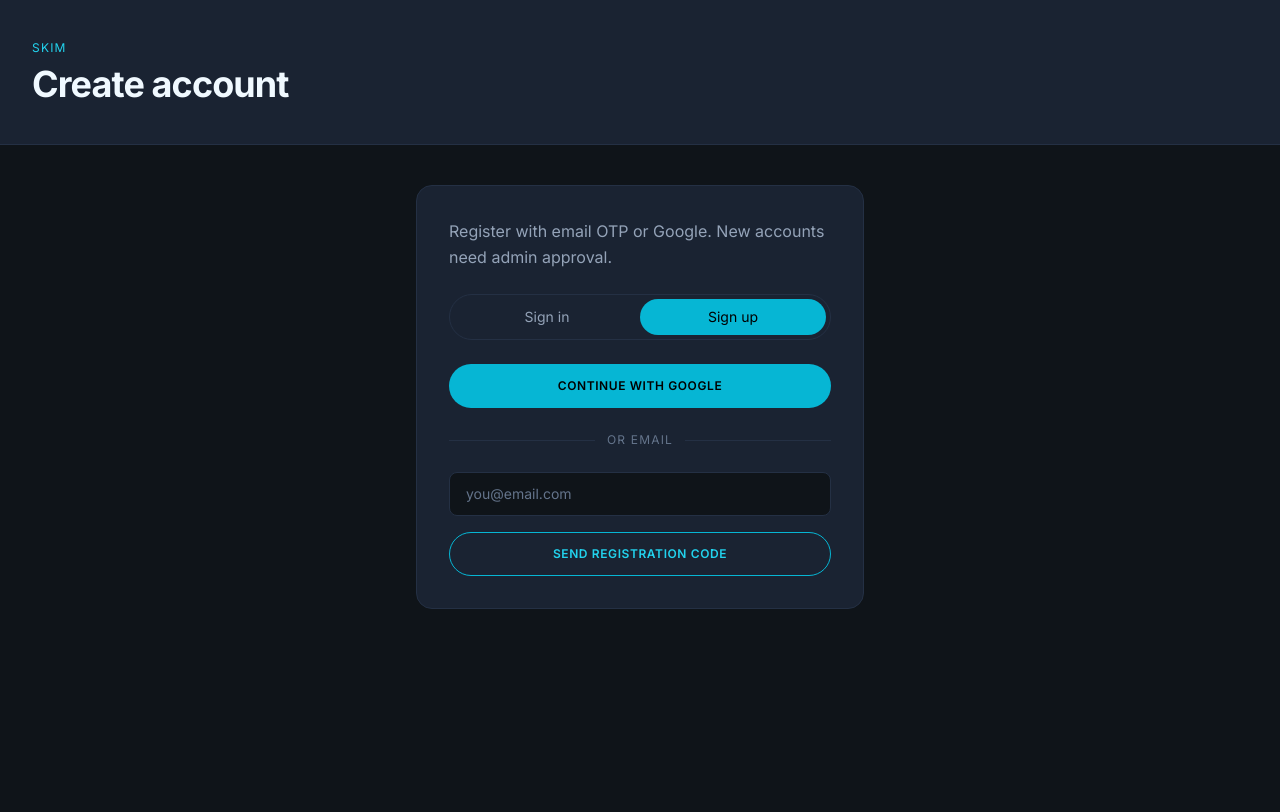
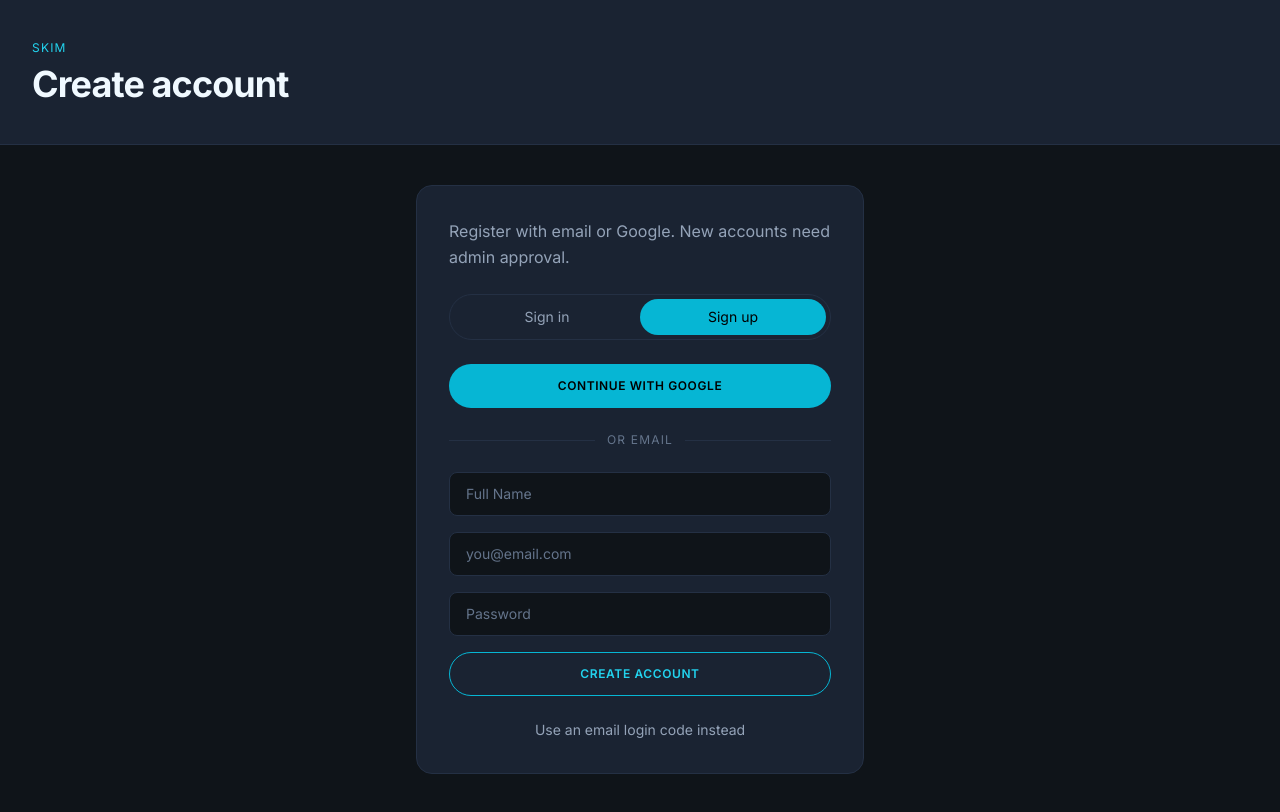
Before and after one commit to Ssaammmmiitt/Skim, a Next.js app in the folder dashboard/: page /login in a window 1280 px wide. Both pictures are taken after a click on the button "Sign up". Built offline with nearby package versions, Linux system fonts and the light colour scheme; no server answers.

Commit message:
feat: add password authentication support to login page, update ingestion tests with database mocks, and inject DB URL into CI pipeline.

```diff
--- a/dashboard/src/app/login/page.tsx
+++ b/dashboard/src/app/login/page.tsx
@@ -7,7 +7,8 @@ import { cn } from "@/lib/cn";
 import * as ui from "@/lib/tailwind-ui";
 
 type Mode = "signin" | "signup";
-type Step = "email" | "verify-otp";
+type Method = "password" | "otp";
+type Step = "input" | "verify-otp" | "verify-email-link";
 type Feedback = { text: string; kind: "error" | "info" };
 
 const ERROR_MESSAGES: Record<string, string> = {
@@ -25,7 +26,7 @@ function readUrlErrorMessage(): string {
 
 function modeTabClass(active: boolean) {
   return cn(
-    "flex-1 rounded-full py-2 text-sm font-medium transition",
+    "flex-1 rounded-full py-2 text-sm font-medium transition cursor-pointer",
     active ? "bg-cyan-core text-black" : "text-secondary"
   );
 }
@@ -33,10 +34,16 @@ function modeTabClass(active: boolean) {
 export default function LoginPage() {
   const router = useRouter();
   const supabase = createClient();
+
   const [mode, setMode] = useState<Mode>("signin");
-  const [step, setStep] = useState<Step>("email");
+  const [method, setMethod] = useState<Method>("password");
+  const [step, setStep] = useState<Step>("input");
+
+  const [name, setName] = useState("");
   const [email, setEmail] = useState("");
+  const [password, setPassword] = useState("");
   const [otp, setOtp] = useState("");
+
   const [urlErrorMessage] = useState(readUrlErrorMessage);
   const [feedback, setFeedback] = useState<Feedback | null>(null);
   const [loading, setLoading] = useState(false);
@@ -67,19 +74,53 @@ export default function LoginPage() {
     setLoading(false);
   }
 
-  async function sendOtp(event: React.FormEvent) {
+  async function submitInput(event: React.FormEvent) {
     event.preventDefault();
     setLoading(true);
     setFeedback(null);
+
+    if (method === "password") {
+      if (mode === "signup") {
+        const { error, data } = await supabase.auth.signUp({
+          email: email.trim(),
+          password,
+          options: {
+            data: { name: name.trim() },
+          },
+        });
+
+        if (error) {
+          setFeedback({ text: error.message, kind: "error" });
+        } else {
+          if (data.session) {
+            router.push("/auth/complete");
+          } else {
+            setStep("verify-email-link");
+            setFeedback({
+              text: "Registration successful! Please check your email to verify your account before signing in.",
+              kind: "info",
+            });
+          }
+        }
+      } else {
+        const { error } = await supabase.auth.signInWithPassword({
+          email: email.trim(),
+          password,
+        });
+        if (error) {
+          setFeedback({ text: error.message, kind: "error" });
+        } else {
+          router.push("/auth/complete");
+        }
+      }
+    } else {
       const { error } = await supabase.auth.signInWithOtp({
         email: email.trim(),
         options: { shouldCreateUser: mode === "signup" },
       });
-    setLoading(false);
       if (error) {
         setFeedback({ text: error.message, kind: "error" });
-      return;
-    }
+      } else {
         setStep("verify-otp");
         setFeedback({
           text:
@@ -88,6 +129,9 @@ export default function LoginPage() {
               : "Enter the 6-digit login code from your email.",
           kind: "info",
         });
+      }
+    }
+    setLoading(false);
   }
 
   async function verifyOtp(event: React.FormEvent) {
@@ -109,7 +153,7 @@ export default function LoginPage() {
 
   function switchMode(next: Mode) {
     setMode(next);
-    setStep("email");
+    setStep("input");
     setOtp("");
     setFeedback(null);
   }
@@ -127,8 +171,8 @@ export default function LoginPage() {
         <div className={cn(ui.card, "w-full max-w-md p-6 sm:p-8")}>
           <p className={ui.body}>
             {mode === "signup"
-              ? "Register with email OTP or Google. New accounts need admin approval."
-              : "Sign in with Google or a login code. Approved accounts only."}
+              ? "Register with email or Google. New accounts need admin approval."
+              : "Sign in with Google, password, or login code. Approved accounts only."}
           </p>
 
           <div className="mt-6 flex rounded-full border border-surface-raised p-1">
@@ -183,14 +227,38 @@ export default function LoginPage() {
               </button>
               <button
                 type="button"
-                onClick={() => setStep("email")}
-                className="w-full text-sm text-secondary hover:text-cyan-bright"
+                onClick={() => setStep("input")}
+                className="w-full text-sm text-secondary hover:text-cyan-bright cursor-pointer"
               >
                 Use a different email
               </button>
             </form>
+          ) : step === "verify-email-link" ? (
+            <div className="space-y-4">
+              <p className="text-sm text-secondary">
+                We've sent a confirmation link to your email. Please check your inbox and spam folder.
+              </p>
+              <button
+                type="button"
+                onClick={() => setStep("input")}
+                className="w-full text-sm text-secondary hover:text-cyan-bright cursor-pointer"
+              >
+                Back to sign in
+              </button>
+            </div>
           ) : (
-            <form onSubmit={sendOtp} className="space-y-4">
+            <form onSubmit={submitInput} className="space-y-4">
+              {mode === "signup" && method === "password" && (
+                <input
+                  type="text"
+                  placeholder="Full Name"
+                  value={name}
+                  onChange={(e) => setName(e.target.value)}
+                  className={ui.input}
+                  required
+                />
+              )}
+
               <input
                 type="email"
                 placeholder="you@email.com"
@@ -199,14 +267,43 @@ export default function LoginPage() {
                 className={ui.input}
                 required
               />
+
+              {method === "password" && (
+                <input
+                  type="password"
+                  placeholder="Password"
+                  value={password}
+                  onChange={(e) => setPassword(e.target.value)}
+                  className={ui.input}
+                  required
+                />
+              )}
+
               <button
                 type="submit"
                 disabled={loading}
                 className={cn(ui.btnGhost, "w-full")}
               >
-                {mode === "signup"
+                {method === "password"
+                  ? mode === "signup"
+                    ? "Create account"
+                    : "Sign in with password"
+                  : mode === "signup"
                     ? "Send registration code"
                     : "Send login code"}
+              </button>
+
+              <button
+                type="button"
+                onClick={() => {
+                  setMethod(method === "password" ? "otp" : "password");
+                  setFeedback(null);
+                }}
+                className="w-full text-sm text-secondary hover:text-cyan-bright mt-2 cursor-pointer"
+              >
+                {method === "password"
+                  ? "Use an email login code instead"
+                  : "Use a password instead"}
               </button>
             </form>
           )}
--- a/dashboard/src/lib/tailwind-ui.ts
+++ b/dashboard/src/lib/tailwind-ui.ts
@@ -36,16 +36,16 @@ export const textarea =
   "min-h-[44px] w-full resize-none rounded-xl border border-surface-raised bg-canvas px-3 py-2.5 text-sm text-foreground outline-none placeholder:text-muted focus:border-cyan-core focus:ring-2 focus:ring-cyan-core/25 disabled:opacity-50 sm:min-h-[52px] sm:px-4 sm:py-3";
 
 export const btnPrimary =
-  "inline-flex min-h-11 items-center justify-center rounded-full bg-cyan-core px-5 py-2.5 text-xs font-semibold uppercase tracking-wider text-black transition hover:bg-cyan-bright focus-visible:outline-none focus-visible:ring-2 focus-visible:ring-cyan-core focus-visible:ring-offset-2 focus-visible:ring-offset-canvas disabled:cursor-not-allowed disabled:opacity-40";
+  "inline-flex min-h-11 cursor-pointer items-center justify-center rounded-full bg-cyan-core px-5 py-2.5 text-xs font-semibold uppercase tracking-wider text-black transition hover:bg-cyan-bright focus-visible:outline-none focus-visible:ring-2 focus-visible:ring-cyan-core focus-visible:ring-offset-2 focus-visible:ring-offset-canvas disabled:cursor-not-allowed disabled:opacity-40";
 
 export const btnSecondary =
-  "inline-flex min-h-11 items-center justify-center rounded-full border border-surface-raised px-4 py-2.5 text-xs font-semibold uppercase tracking-wider text-secondary transition hover:border-cyan-core hover:text-cyan-bright focus-visible:outline-none focus-visible:ring-2 focus-visible:ring-cyan-core/40 disabled:cursor-not-allowed disabled:opacity-40";
+  "inline-flex min-h-11 cursor-pointer items-center justify-center rounded-full border border-surface-raised px-4 py-2.5 text-xs font-semibold uppercase tracking-wider text-secondary transition hover:border-cyan-core hover:text-cyan-bright focus-visible:outline-none focus-visible:ring-2 focus-visible:ring-cyan-core/40 disabled:cursor-not-allowed disabled:opacity-40";
 
 export const btnGhost =
-  "inline-flex min-h-11 items-center justify-center rounded-full border border-cyan-core px-5 py-2.5 text-xs font-semibold uppercase tracking-wider text-cyan-bright transition hover:bg-cyan-muted focus-visible:outline-none focus-visible:ring-2 focus-visible:ring-cyan-core/40";
+  "inline-flex min-h-11 cursor-pointer items-center justify-center rounded-full border border-cyan-core px-5 py-2.5 text-xs font-semibold uppercase tracking-wider text-cyan-bright transition hover:bg-cyan-muted focus-visible:outline-none focus-visible:ring-2 focus-visible:ring-cyan-core/40";
 
 export const btnDanger =
-  "inline-flex min-h-11 items-center justify-center rounded-full border border-error px-4 py-2 text-sm text-error transition hover:bg-error-surface/30";
+  "inline-flex min-h-11 cursor-pointer items-center justify-center rounded-full border border-error px-4 py-2 text-sm text-error transition hover:bg-error-surface/30";
 
 export const pill =
   "inline-block rounded-full px-2.5 py-0.5 text-[11px] font-semibold uppercase tracking-wide";
```
Also changed, not shown: 1 other file (tests, documents, lock files or other folders). Lines whose indentation alone changed are shown as unchanged.
